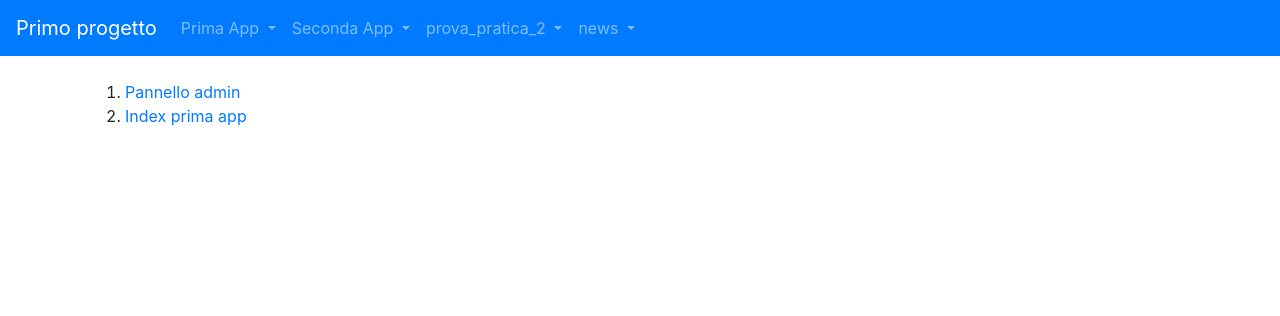
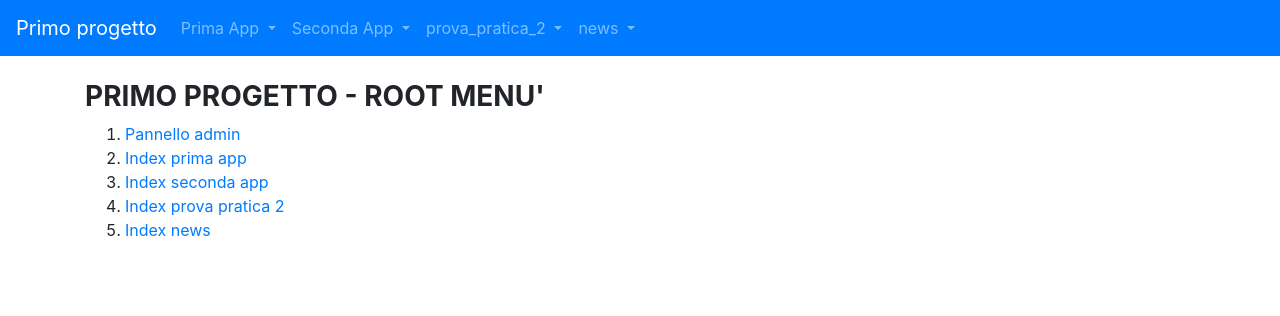
Before and after one commit to Morro57/primo_progetto, a Django app: page / in a window 1280 px wide. Shown: the top 316 px of the page. Run offline with Django 5.2, Linux system fonts and the light colour scheme.

Commit message:
Passo 21

```diff
--- a/news/templates/news/lista_articoli.html
+++ b/news/templates/news/lista_articoli.html
@@ -11,9 +11,11 @@
         {% endif %}
 
         {% for articolo in articoli %}
-            <p><strong>Titolo: </strong>{{ articolo.titolo }}</p>
+            <p><strong>Titolo: </strong><a href="/news/articolo/{{articolo.id}}">{{articolo.titolo}}</a></p>
+
             <p><strong>Contenuto: </strong>{{ articolo.contenuto }}</p>
-            <p><strong>Autore: </strong>{{ articolo.giornalista }}</p>
+
+            <p><strong>Autore: </strong><a href={%url 'news:giornalista_detail' articolo.giornalista.id%}>{{articolo.giornalista}}</a></p>
             <hr>
         {% empty %}
             <h4>Non ci sono articoli per questo giornalista</h4>
--- a/news/urls.py
+++ b/news/urls.py
@@ -1,12 +1,14 @@
 from django.urls import path
-from .views import home, articoloDetailView,listaArticoli,queryBase
+from .views import index,home, articoloDetailView,listaArticoli,queryBase,giornalistaDetailView
 
 app_name = 'news'
 
 urlpatterns = [
-    path('',home,name="homeview"),
+    path('',index,name="index"),
+    path('homeview/',home,name="homeview"),
     path("articolo/<int:pk>", articoloDetailView, name="articolo_detail"),
     path("lista_articolo/<int:pk>",listaArticoli,name="lista_articolo_giornalista"),
     path("lista_articolo", listaArticoli, name="lista_articolo"),
-    path("query" , queryBase ,name = "query_base")
+    path("query" , queryBase ,name = "query_base"),
+    path("giornalista/<int:pk>",giornalistaDetailView,name="giornalista_detail")
 ]
--- a/prima_app/templates/prima_app/index.html
+++ b/prima_app/templates/prima_app/index.html
@@ -4,6 +4,7 @@
 
 {%block content%}
     <ol>
+        <li><a href="/">Index root</a></li>
         <li><a href="{% url 'prima_app:homepage'%}">Home page benvenuto</a></li>
         <li><a href="{% url 'prima_app:welcome'%}">welcome</a></li>
         <li><a href="{% url 'prima_app:lista'%}">Lista</a></li>
--- a/prova_pratica_2/templates/prova_pratica_2/index3.html
+++ b/prova_pratica_2/templates/prova_pratica_2/index3.html
@@ -4,6 +4,7 @@
 
 {% block content %}
     <ol>
+        <li><a href="/">Index root</a></li>
         <li><a href="{% url 'prova_pratica_2:media'%}">Media</a></li>
         <li><a href="{% url 'prova_pratica_2:stringhe'%}">Stringhe</a></li>
     </ol>
--- a/seconda_app/urls.py
+++ b/seconda_app/urls.py
@@ -1,9 +1,10 @@
 from django.urls import path
-from seconda_app.views import es_if,if_else_elif,es_for
+from seconda_app.views import index,es_if,if_else_elif,es_for
 
 app_name = "seconda_app"
 
 urlpatterns = [
+    path("",index,name="index"),
     path('es_if',es_if,name="es_if"),
     path('if_else_elif',if_else_elif,name="if_else_elif"),
     path('es_for',es_for,name="es_for")
--- a/seconda_app/views.py
+++ b/seconda_app/views.py
@@ -1,5 +1,8 @@
 from django.shortcuts import render
 import datetime
+
+def index(request):
+    return render(request,"seconda_app/index.html")
 
 def es_if(request):
     context ={
--- a/templates/base.html
+++ b/templates/base.html
@@ -84,11 +84,13 @@
                 </a>
 
              <div class="dropdown-menu" aria-labelledby="newsDropdownMenuLink">
+                    <a class="dropdown-item" href="{% url 'news:index'%}">Index</a>
                     <a class="dropdown-item" href="{% url 'news:homeview'%}">homeview</a>
-                    <a class="dropdown-item" href="{% url 'news:articolo_detail' 2%}">Dettagli Articoli</a>
+                    {#<a class="dropdown-item" href="{% url 'news:articolo_detail' 2%}">Dettagli Articoli</a>#}
                     <a class="dropdown-item" href="{% url 'news:lista_articolo'%}">Lista Articoli</a>
                     <a class="dropdown-item" href="{% url 'news:query_base'%}"> Query</a>
-                </div>
+                    <a class="dropdown-item" href="{% url 'news:giornalista_detail' 1%}">Dettagli giornalista</a>
+
             </li>
 
         </ul>
--- a/templates/index_root.html
+++ b/templates/index_root.html
@@ -3,9 +3,13 @@
 {%block title%} Index root{%endblock title%}
 
 {%block content%}
+<h3><strong>PRIMO PROGETTO - ROOT MENU'</strong></h3>
      <ol>
         <li><a href="/admin">Pannello admin</a></li>
         <li><a href="{% url 'prima_app:index1'%}">Index prima app</a></li>
+        <li><a href="{% url 'seconda_app:index'%}">Index seconda app</a></li>
+        <li><a href="{% url 'prova_pratica_2:index'%}">Index prova pratica 2</a></li>
+        <li><a href="{% url 'news:index'%}">Index news</a></li>
     </ol>
 
 {%endblock content%}
```
Also changed, not shown: news/templates/news/giornalista_detail.html (added, +11 -0 lines), news/templates/news/index_news.html (added, +13 -0 lines), news/views.py (+8 -0 lines), seconda_app/templates/seconda_app/index.html (+8 -11 lines).
